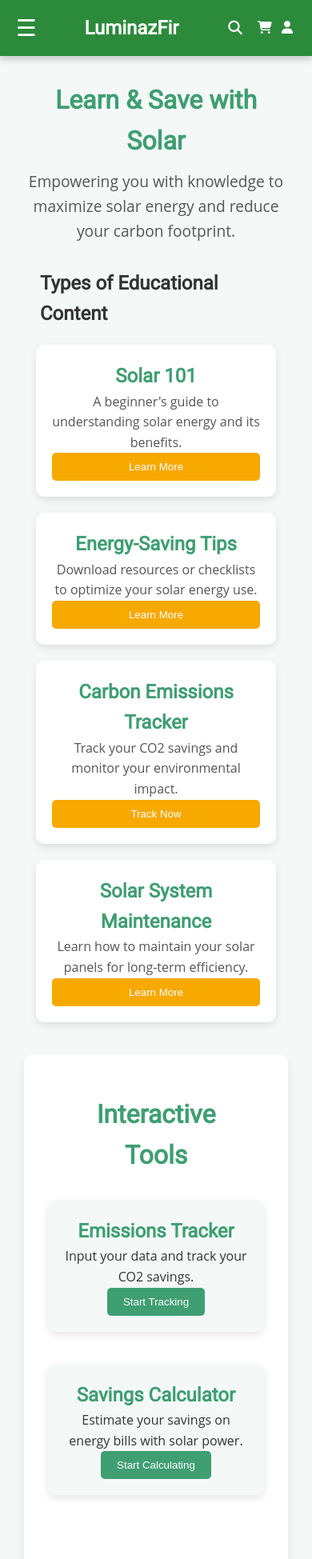
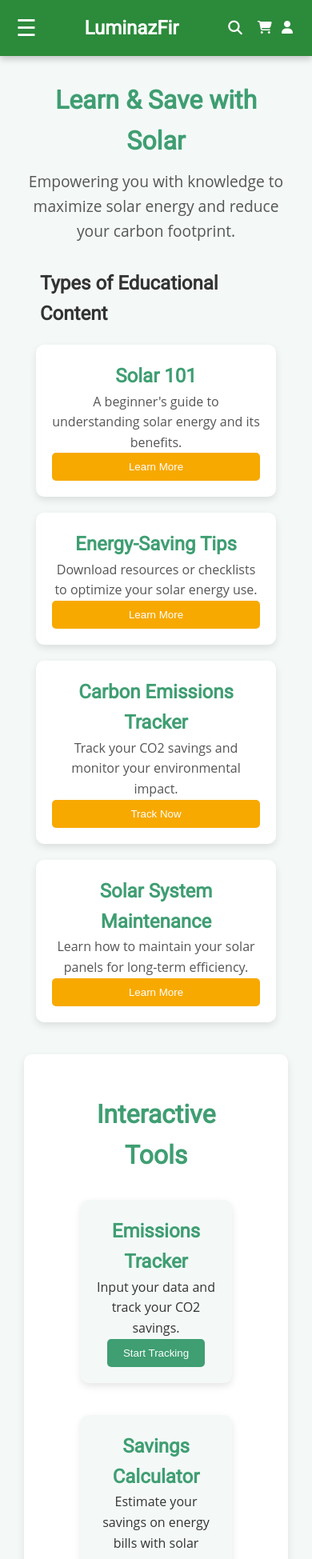
Before and after one commit to superstephgreat/LuminazFir, a React (Create React App) app in the folder luminazfir-frontend/: page /educational in a window 390 px wide. Shown: the top 1949 px of the page at 80% size. Built offline with nearby package versions, Linux system fonts and the light colour scheme.

Commit message:
Commit for LuminazFir

```diff
--- a/luminazfir-frontend/src/components/Header.css
+++ b/luminazfir-frontend/src/components/Header.css
@@ -91,15 +91,6 @@
 
 /* Responsive Styles */
 @media (max-width: 1024px) {
-
-  body {
-    font-family: 'Poppins', sans-serif;
-    background-color: #f4f9f4;
-    color: #333;
-    line-height: 1.6;
-    padding: 0;
-
-  }
 
   .nav-links ul {
     display: block;
--- a/luminazfir-frontend/src/index.css
+++ b/luminazfir-frontend/src/index.css
@@ -76,3 +76,16 @@ a, button {
   border: 1px solid #ccc;
   padding: 10px;
 }
+
+@media (max-width: 480px) {
+
+  body {
+    font-family: 'Poppins', sans-serif;
+    background-color: #f4f9f4;
+    color: #333;
+    line-height: 1.6;
+    padding: 0;
+
+  }
+
+}
--- a/luminazfir-frontend/src/styles/Dashboard.css
+++ b/luminazfir-frontend/src/styles/Dashboard.css
@@ -139,8 +139,8 @@ a:hover {
   .menu-icon {
     display: block;
     position: fixed;
-    top: 20px;
-    left: 20px;
+    top: 30px;
+    left: 30px;
     z-index: 1000;
   }
 
--- a/luminazfir-frontend/src/styles/Educational.css
+++ b/luminazfir-frontend/src/styles/Educational.css
@@ -205,7 +205,7 @@
     padding: 20px;
     border-radius: 10px;
     box-shadow: 0 4px 10px rgba(0, 0, 0, 0.1);
-    width: 100%;
+    width: 70%;
     text-align: center;
     margin-bottom: 20px;
 }
--- a/luminazfir-frontend/src/styles/Products.css
+++ b/luminazfir-frontend/src/styles/Products.css
@@ -142,8 +142,8 @@
     border: none;
     font-size: 1.5rem;
     position: fixed;
-    top: 20px;
-    left: 20px;
+    top: 30px;
+    left: 30px;
     z-index: 1050;
     cursor: pointer;
 }
```
